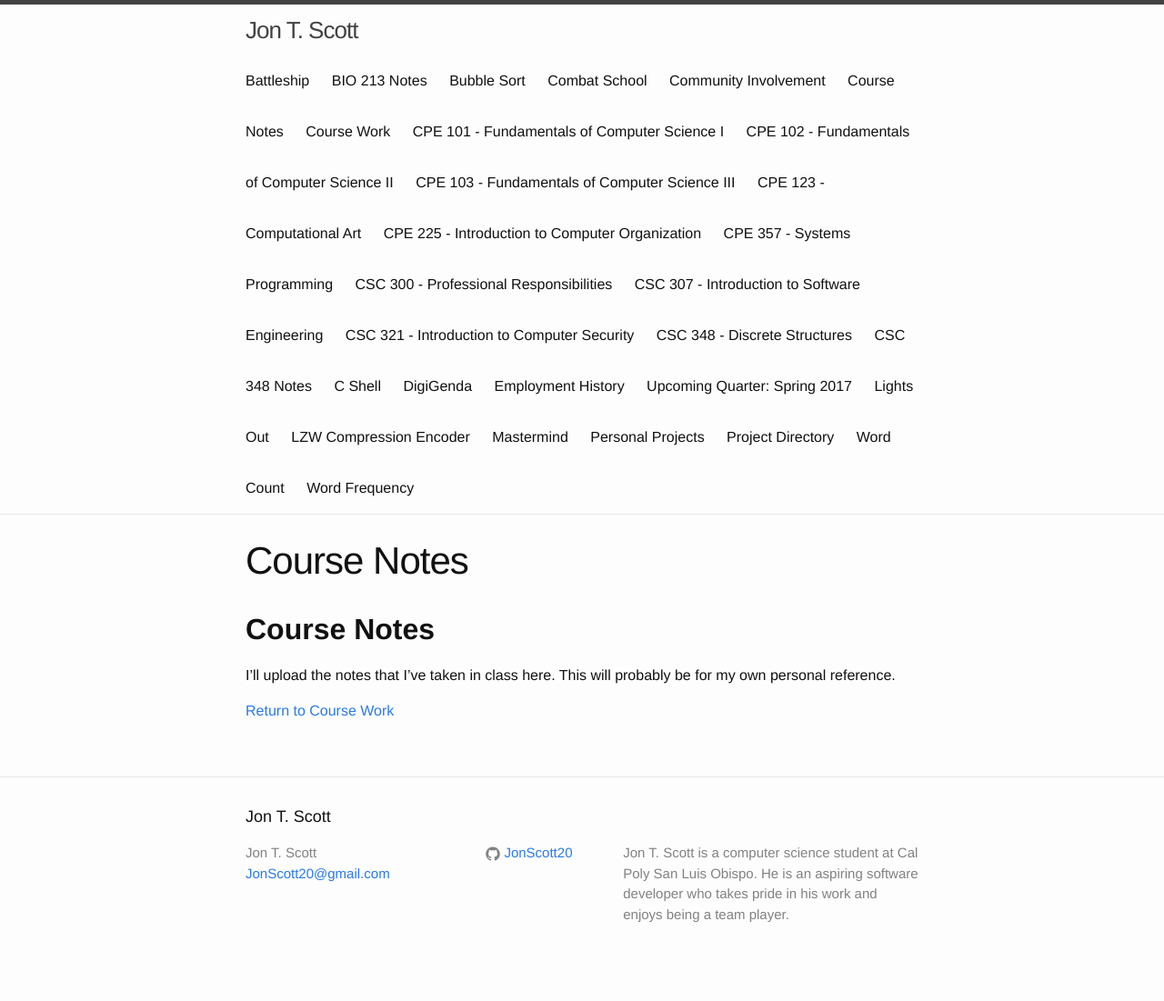
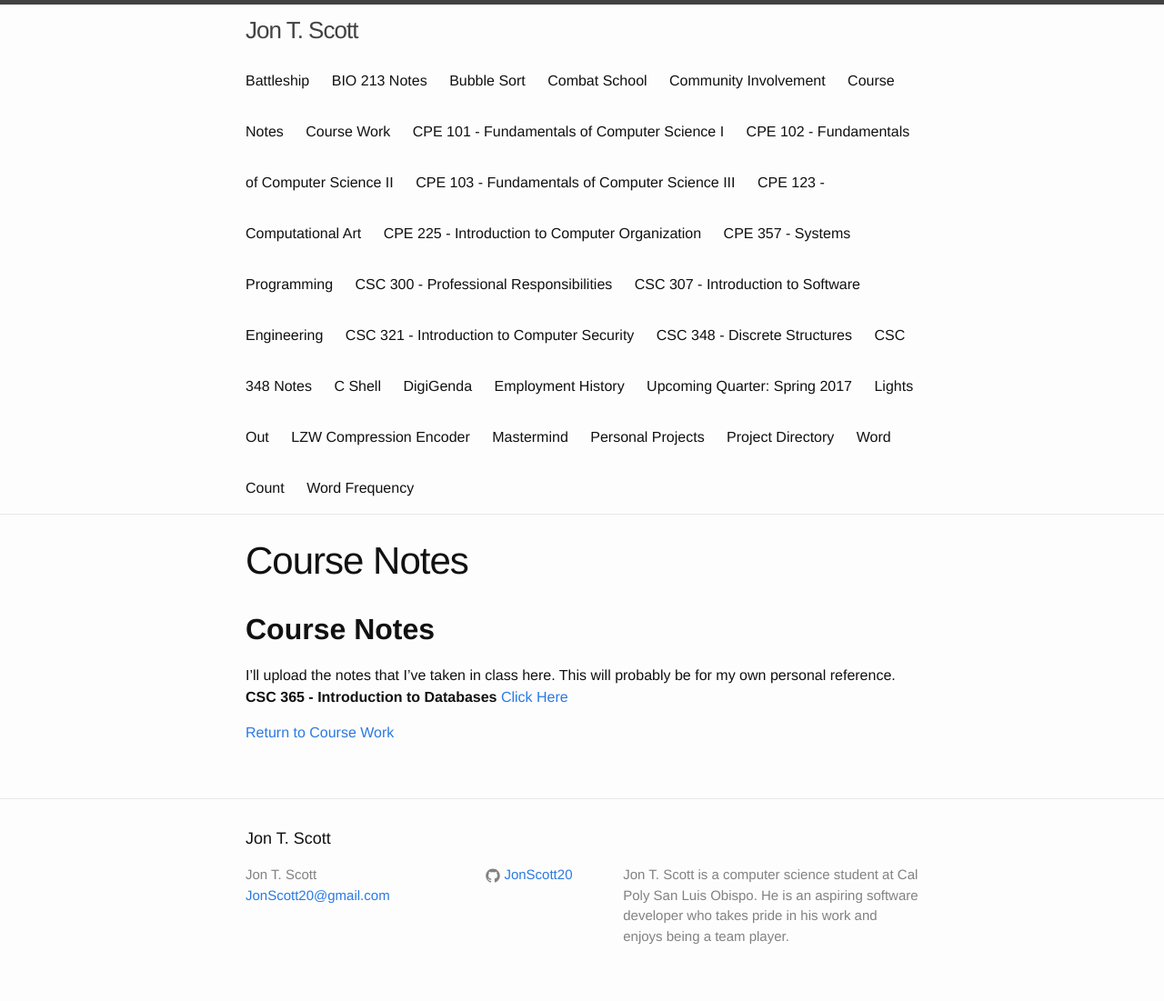
Before and after one commit to JonScott20/JonScott20.github.io, a Jekyll site: the page built from notes/course_notes.md, in a window 1280 px wide. Shown: the whole page at 91% size. Built offline with Jekyll 4.4.1, drawn with Linux system fonts in a browser that asks for light colours; our own code applies the rules of GitHub Pages for plain Markdown files; before the commit the page ends 1077 px from its top, so only the background shows below that.

Commit message:
Update course_notes.md

```diff
--- a/notes/course_notes.md
+++ b/notes/course_notes.md
@@ -7,5 +7,8 @@ permalink: /course_notes/
 ----------------
 
 I'll upload the notes that I've taken in class here. This will probably be for my own personal reference.
+**CSC 365 - Introduction to Databases**
+[Click Here](https://jonscott20.github.io/Files/Documents/csc365Vocab.pdf)
+
 
 [Return to Course Work](https://jonscott20.github.io/course_work/)
```
